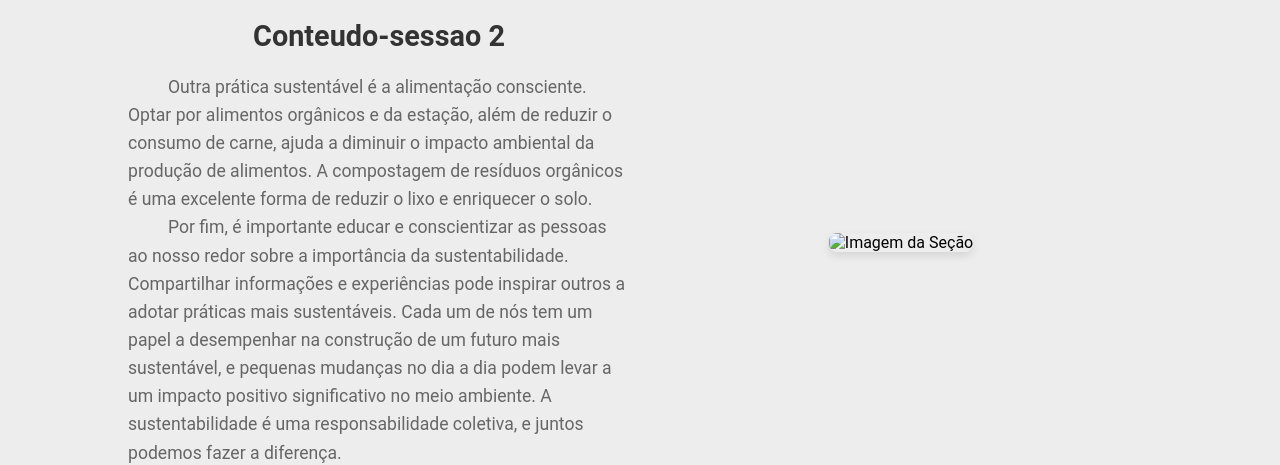
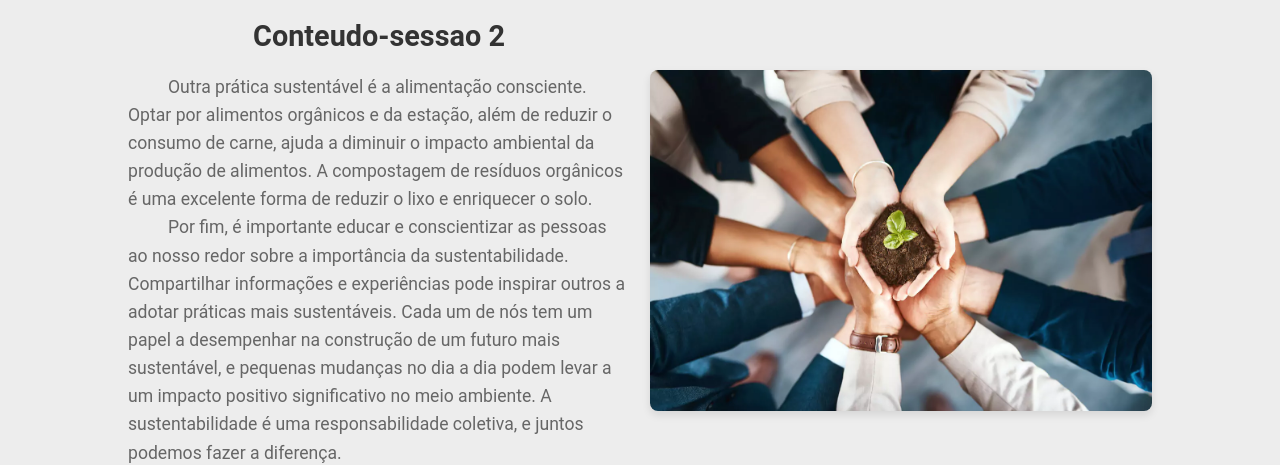
Before and after one commit to mazuqueli45/Agrinho-Giovana, a plain HTML site: page index.html in a window 1280 px wide. Shown: the part 1852-2317 px from the top of the page. Drawn offline with Linux system fonts and the light colour scheme.

Commit message:
zdghzhfdjd

```diff
--- a/index.html
+++ b/index.html
@@ -132,7 +132,7 @@
                            no meio ambiente. A sustentabilidade é uma responsabilidade coletiva, e juntos podemos fazer a diferença.</p>
                 </div>
                 <div class="imagem-sessao">
-                    <img src="img/01-img-teste.jpg" alt="Imagem da Seção">
+                    <img src="img/sustentbilidade.webp" alt="Imagem da Seção">
                 </div>
             </div>
         </div>
```
Also changed, not shown: img/sustentbilidade.webp (added).
